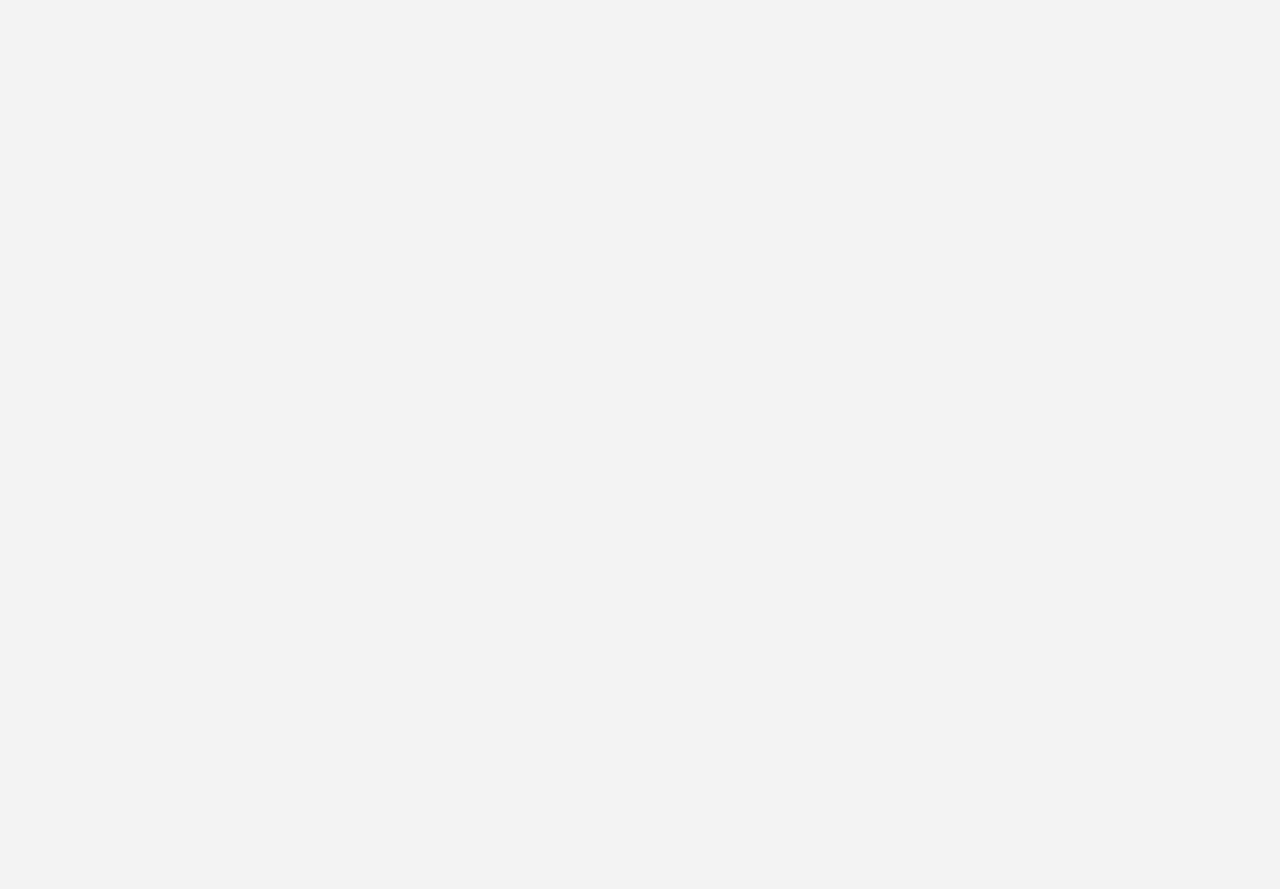
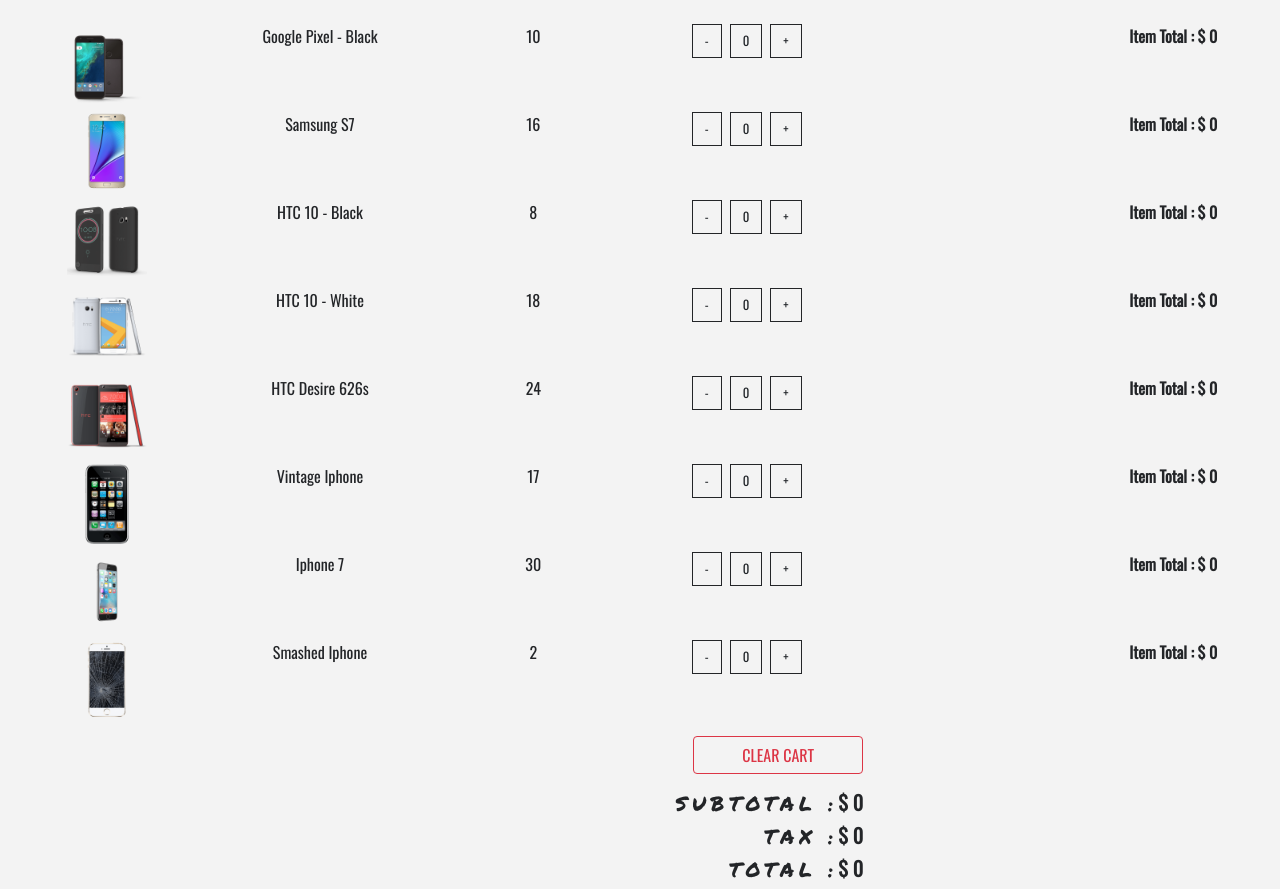
Before and after one commit to lahul/store-repository, a React (Create React App) app: page /cart in a window 1280 px wide. Shown: the part 174-1063 px from the top of the page. Before the commit the page ends 800 px from the top, so only its background shows below. Built offline with nearby package versions, Linux system fonts and the light colour scheme.

Commit message:
Design of CartTotal

```diff
--- a/src/App.css
+++ b/src/App.css
@@ -24,3 +24,24 @@
 .text-bright {
   color : var(--lightBlue);
 }
+
+.btn-black{
+  background:transparent;
+  text-transform:capitalize;
+  font-size: 0.8rem !important;
+  color:var(--mainDark);
+  border-radius :0 !important;
+  border : 0.1rem solid var(--mainDark) !important;
+
+}
+
+.btn-black:hover{
+  background : var(--mainDark) !important;
+  color:var(--mainWhite) !important;
+}
+
+.cart-icon{
+  cursor:pointer;
+  font-size :1.2rem;
+  color:var(--mainYellow);
+}
--- a/src/components/Cart/Cart.js
+++ b/src/components/Cart/Cart.js
@@ -4,6 +4,7 @@
 import EmptyCart from './EmptyCart';
 import {ProductConsumer} from '../../context';
 import CartList from './CartList';
+import CartTotals from './CartTotals';
 
 export default class Cart extends Component{
     render(){
@@ -17,7 +18,9 @@
                                 <React.Fragment>
                                     <Title name="Your" title="cart"/>
                                     <CartColumns />
+
                                     <CartList value={value}/>
+                                    <CartTotals value={value}/>
                                 </React.Fragment>
                             );
                         }else{
--- a/src/components/Cart/CartItem.js
+++ b/src/components/Cart/CartItem.js
@@ -4,7 +4,7 @@
     const {id,title,img,price,total,count} = item;
     const {increment,decrement,removeItem} = value;
     return (
-    <div className="row my-1 text-capitalize text-center">
+    <div className="row my-2 text-capitalize text-center">
         <div className="col-10 mx-ato col-lg-2">
         <img src={img} style={{width:'5rem',height:"5rem"}}
          className="img-fluid" alt="product"/>
@@ -17,7 +17,24 @@
         <span className="d-lg-none">price :</span>
         {price}
       </div>
+      <div className="col=10 mx-ato col-lg-2 my-2 my-lg-0">
+      <div className="d-flex justify-content-center">
+        <div>
+            <span className="btn btn-black mx-1" onClick={() => decrement(id)}>-</span>
+            <span className="btn btn-black mx-1" onClick={() => decrement(id)}>{count}</span>
+            <span className="btn btn-black mx-1" onClick={() => increment(id)}>+</span>
+        </div>
 
+      </div>
+      </div>
+      <div className="col-10 mx-ato col-lg-2">
+        <div className="cart-icon" onClick={() =>{removeItem(id)}}>
+        <i className="fas-fa-trash"/>
+        </div>
+      </div>
+      <div className="col-10 mx-ato col-lg-2">
+        <strong>item total : $ {total}</strong>
+      </div>
     </div>
   )
 }
--- a/src/components/Cart/CartList.js
+++ b/src/components/Cart/CartList.js
@@ -2,14 +2,13 @@
 import CartItem from './CartItem'
 
 
-export default function CartList(value) {
-    const {cart} = value;
-
+export default function CartList({value}) {
+    const { cart } =value;
     return (
     <div className="container-fluid">
-      {cart.map(item =>{
-          return <CartItem  key={item.id} item={item} value={value}/>
+      {cart.map(item => {
+          return (<CartItem  key={item.id} item={item} value={value}/>);
       })}
     </div>
-  )
+  );
 }
--- /dev/null
+++ b/src/components/Cart/CartTotals.js
@@ -0,0 +1,36 @@
+import React from 'react'
+import {Link} from 'react-router-dom';
+
+export default function CartTotals({value}) {
+    const {cartSubTotal, cartTax, cartTotal, clearCart} = value;
+    return (
+        <React.Fragment>
+            <div className="container">
+                <div className="row">
+                    <div className="col-10 mt-2 ml-sm-5 ml-md-ato col-sm-8 text capitalize text-right">
+                        <Link to='/'>
+                            <button className="btn btn-outline-danger text-uppercase mb-3 px-5" type="button" onClick={() => clearCart()}>
+                                clear cart
+                            </button>
+                        </Link>
+                        <h5>
+                            <span className="text-title">
+                                subtotal :</span>
+                            <strong>$ {cartSubTotal}</strong>
+                        </h5>
+                        <h5>
+                            <span className="text-title">
+                                tax :</span>
+                            <strong>$ {cartTax}</strong>
+                        </h5>
+                        <h5>
+                            <span className="text-title">
+                                total :</span>
+                            <strong>$ {cartSubTotal}</strong>
+                        </h5>
+                    </div>
+                </div>
+            </div>
+        </React.Fragment>
+  )
+}
--- a/src/components/Product.js
+++ b/src/components/Product.js
@@ -56,7 +56,7 @@
 const ProductWrapper = styled.div`
 .card{
     border-color:transparent;
-    transitioin : all 1s linear;
+    transition : all 1s linear;
 }
 
 .card-footer{
--- a/src/context.js
+++ b/src/context.js
@@ -10,10 +10,12 @@
     state = {
         products : [],
         detailProduct : detailProduct,
-        cart : [],
+        cart : storeProducts,
         modalOpen:false,
         modalProduct:detailProduct,
-
+        cartSubTotal:0,
+        cartTax:0,
+        cartTotal:0
     };
 
     componentDidMount(){
```
